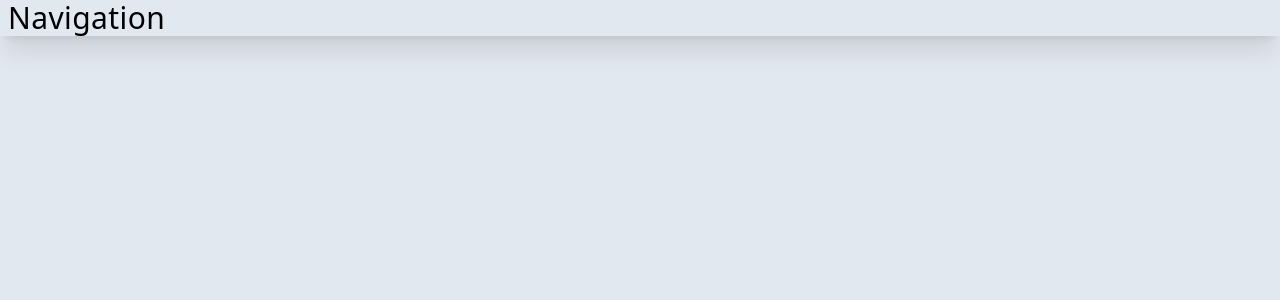
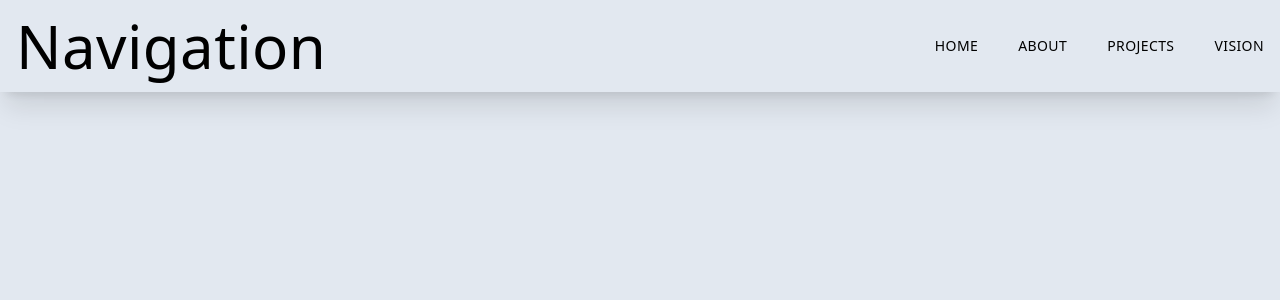
Before and after one commit to gopiinho/devProfile, a Next.js app: page / in a window 1280 px wide. Shown: the top 300 px of the page. Built offline with nearby package versions, Linux system fonts and the light colour scheme.

Commit message:
Added h1 style in global css and ul to add content to navbar

```diff
--- a/components/Navbar.jsx
+++ b/components/Navbar.jsx
@@ -4,8 +4,24 @@ import Link from 'next/link'
 const Navbar = () => {
   return (
     <div className='fixed w-full h-25 shadow-xl z-[100]'>
-        <div className='flex justify-between items-center w-full h-full px-2 2xl:px-16'>
+        <div className='flex justify-between items-center w-full h-full p-4 2xl:px-16'>
          <h1 className=""> Navigation </h1>
+         <div>
+          <ul className='hidden md:flex'>
+            <Link href="/">
+              <li className='ml-10 text-sm uppercase hover:border-b'>Home</li>
+            </Link>
+            <Link href="/">
+              <li className='ml-10 text-sm uppercase hover:border-b'>About</li>
+            </Link>
+            <Link href="/">
+              <li className='ml-10 text-sm uppercase hover:border-b'>Projects</li>
+            </Link>
+            <Link href="/">
+              <li className='ml-10 text-sm uppercase hover:border-b'>Vision</li>
+            </Link>
+          </ul>
+          </div>
         </div>
     </div>
   )
--- a/styles/globals.css
+++ b/styles/globals.css
@@ -8,6 +8,6 @@
   }
 
   h1{
-    @apply text-3xl
+    @apply text-4xl sm:text-5xl md:text-6xl
   }
 }
```
